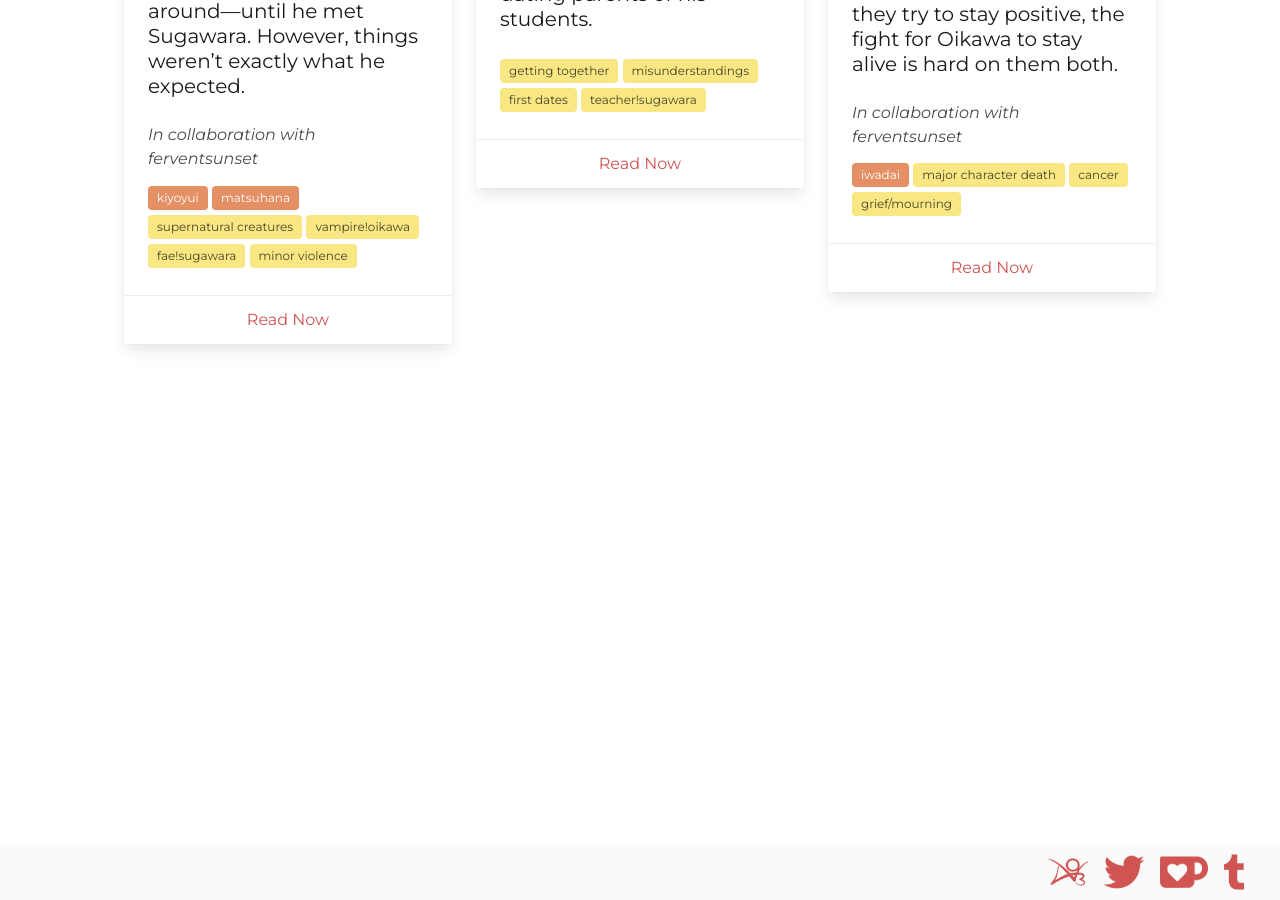
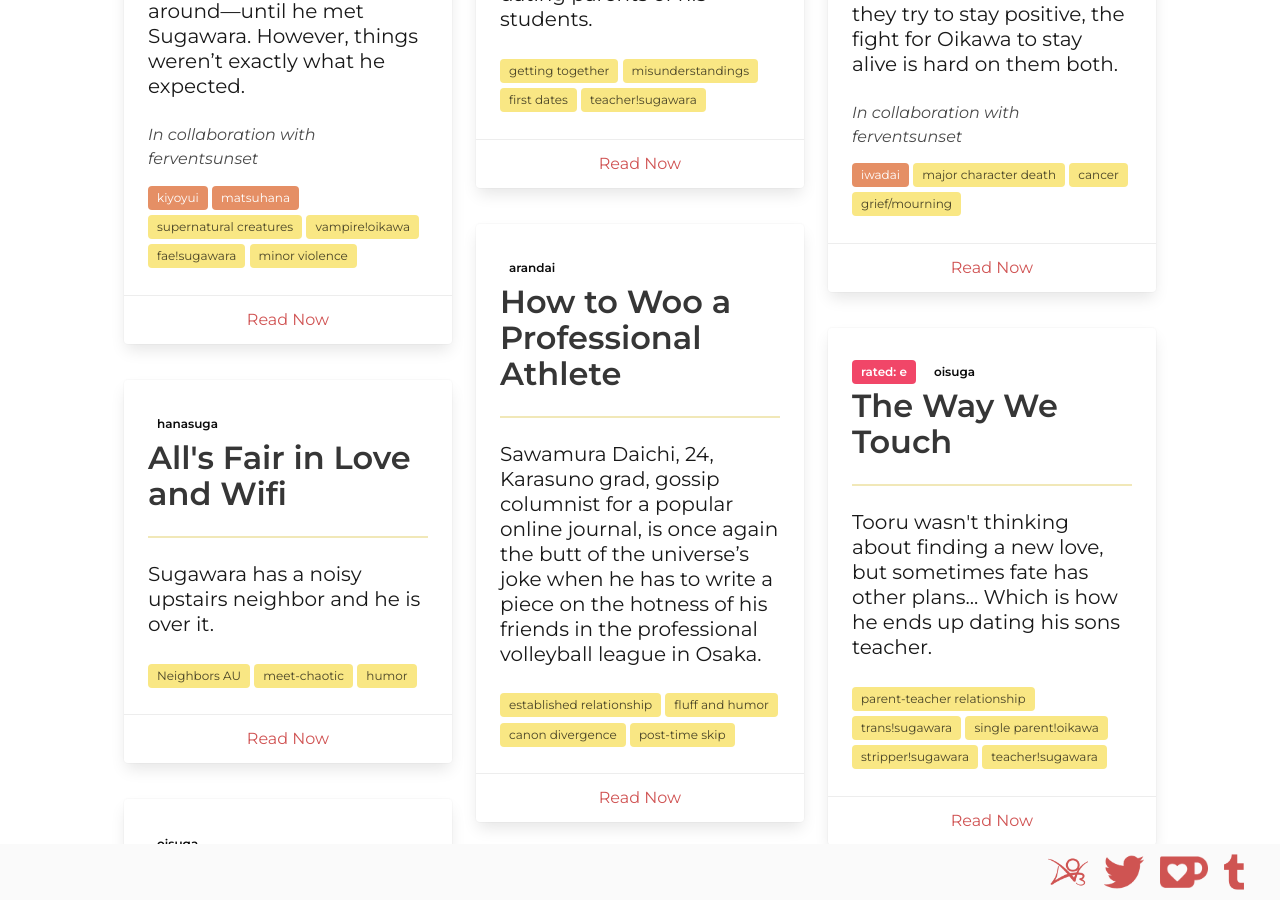
Before and after one commit to miminiac/miminiac.github.io, a Jekyll site: the page built from _pages/index.md, in a window 1280 px wide and 900 px high, scrolled down 4302 px. Built offline with Jekyll 4.4.1, drawn with Linux system fonts in a browser that asks for light colours; some of the changed text lies outside the part shown.

Commit message:
Update fics.yml

```diff
--- a/_data/fics.yml
+++ b/_data/fics.yml
@@ -284,3 +284,86 @@
     - vampire!oikawa
     - fae!sugawara
     - minor violence
+
+- title: How to Woo a Professional Athlete
+  url: https://archiveofourown.org/works/43360105
+  rating: https://archiveofourown.org/works/43360105
+  description: "Sawamura Daichi, 24, Karasuno grad, gossip columnist for a popular online journal, is once again the butt of the universe’s joke when he has to write a piece on the hotness of his friends in the professional volleyball league in Osaka."
+  status: completed
+  main_ship: arandai
+  tags:
+    - established relationship
+    - fluff and humor
+    - canon divergence
+    - post-time skip
+
+- title: The Way We Touch
+  url: https://archiveofourown.org/works/42587220
+  rating: E
+  description: "Tooru wasn't thinking about finding a new love, but sometimes fate has other plans... Which is how he ends up dating his sons teacher."
+  status: completed
+  main_ship: oisuga
+  tags:
+    - parent-teacher relationship
+    - trans!sugawara
+    - single parent!oikawa
+    - stripper!sugawara
+    - teacher!sugawara
+
+- title: All's Fair in Love and Wifi
+  url: https://archiveofourown.org/works/45277165
+  rating: T
+  description: "Sugawara has a noisy upstairs neighbor and he is over it."
+  status: completed
+  main_ship: hanasuga
+  tags:
+    - Neighbors AU
+    - meet-chaotic
+    - humor
+
+- title: happy isn't happy without you
+  url: https://archiveofourown.org/works/52539811
+  rating: T
+  description: "Sugawara and Oikawa like each other, but Oikawa doesn't say it until much later. A short fic with little scenes from each of the perspectives in the seijoh5"
+  status: completed
+  main_ship: oisuga
+  tags:
+    - mutual pining
+    - getting together
+    - seijoh!sugawara
+
+- title: agnosthesia
+  url: https://archiveofourown.org/works/53762215
+  rating: T
+  description: "Tooru is a beloved rockstar so of course he receives a lot of gifts, but there is one on particular that has him a bit curious."
+  status: completed
+  main_ship: ushioi
+  tags:
+    - bodyguard au
+    - rockstar au
+    - getting together
+    - first kiss
+    - valentine's day
+
+- title: often loses things necessary for tasks
+  url: https://archiveofourown.org/works/53820574
+  rating: T
+  description: "A story in which Suga keeps losing things, but he also keeps running into Matsu because of that."
+  status: completed
+  main_ship: matsusuga
+  tags:
+    - getting together
+    - meet-cute
+    - adhd!sugawara
+
+- title: these petals are yours (don't you see)
+  url: https://archiveofourown.org/works/53970070
+  rating: T
+  description: "Sugawara is in love, but the other person doesn't even know he exists. Not until he collapses from the petals filling his lungs."
+  status: completed
+  main_ship: iwasuga
+  tags:
+    - hanahaki au
+    - angst with happy ending
+    - first dates
+    - getting together
```
